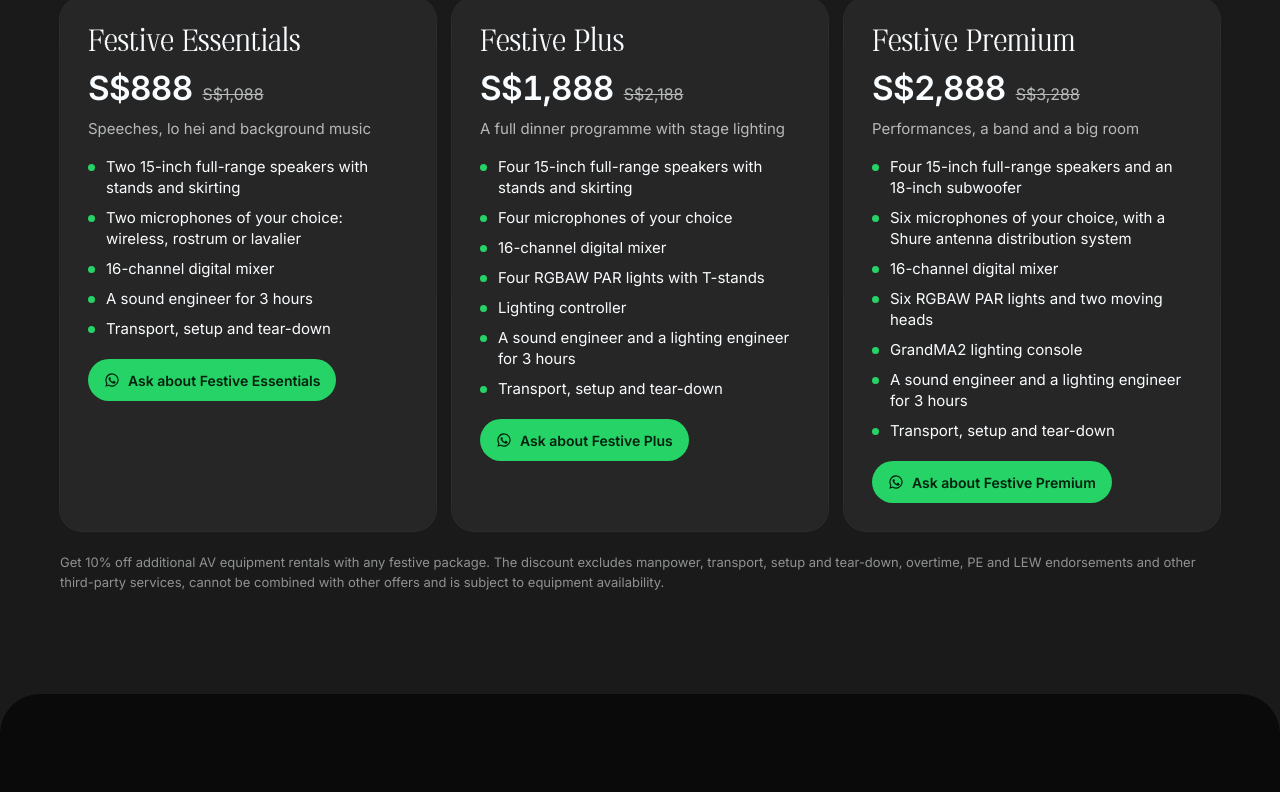
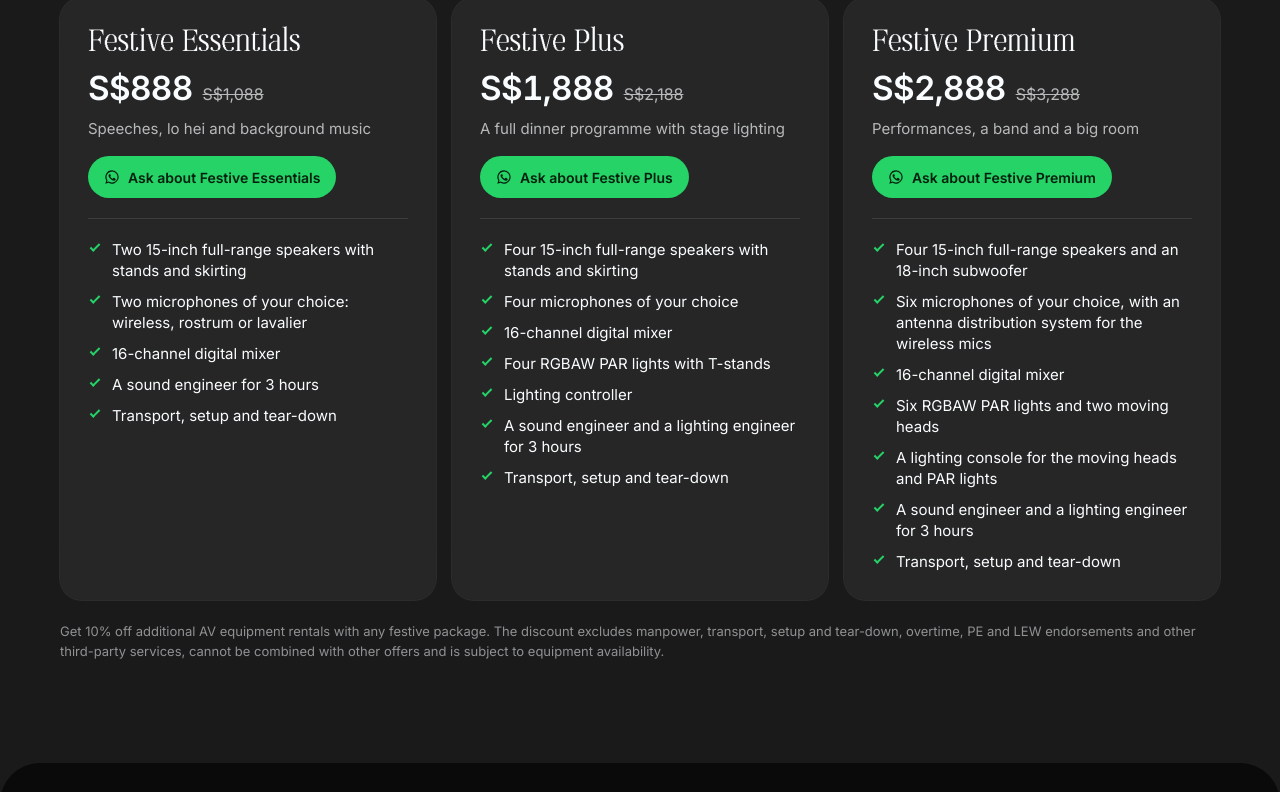
Before and after one commit to PixelPro-Studios/pixelpro-website, a Next.js app: page /mockup/cny-event-av-v3 in a window 1280 px wide. Shown: the part 2245-3037 px from the top of the page. Built offline with nearby package versions, Linux system fonts and the light colour scheme.

Commit message:
Mockups: events links in one centred row; package cards in the rankrhq.com pricing order with aligned rows and ticks; no gear brands in the package lists

```diff
--- a/app/mockup/_v3/ServiceV3.tsx
+++ b/app/mockup/_v3/ServiceV3.tsx
@@ -119,14 +119,14 @@ export default function ServiceV3({ c }: { c: ServiceV2Content }) {
                     </p>
                   )}
                   <p className="v3-pkg-best">{p.best}</p>
+                  <a className="v3-sizer-ask" href={pkgLink(c.wa, p.name)} target="_blank" rel="noopener noreferrer">
+                    <WaIcon /> Ask about {p.name}
+                  </a>
                   <ul>
                     {p.includes.map((x) => (
                       <li key={x}>{x}</li>
                     ))}
                   </ul>
-                  <a className="v3-sizer-ask" href={pkgLink(c.wa, p.name)} target="_blank" rel="noopener noreferrer">
-                    <WaIcon /> Ask about {p.name}
-                  </a>
                 </div>
               ))}
             </div>
--- a/app/mockup/_v3/v3.css
+++ b/app/mockup/_v3/v3.css
@@ -382,7 +382,10 @@
 .v3-phead span { font-family: inherit; font-size: 12px; font-weight: 600 !important; letter-spacing: 0.02em; text-transform: none; }
 
 /* Jovin's feedback, 18 Nov: links under the events carousel, rotating promotions, calm logo row, Instagram, festive packages */
-.v3-links-row { margin-top: 28px; max-width: 420px; }
+.v3-links-row { flex-direction: row; flex-wrap: wrap; justify-content: center; gap: 0 32px; margin-top: 14px; border-top: 0; }
+.v3-links-row .v3-alink { display: inline-flex; gap: 8px; padding: 10px 2px; border: 0; font-size: 16px; letter-spacing: -0.01em; }
+@media (hover: hover) and (pointer: fine) { .v3-links-row .v3-alink:hover > span:first-child { transform: none; } }
+@media (max-width: 600px) { .v3-links-row { gap: 0 22px; } }
 .v3-promo { position: relative; margin-top: 28px; min-height: 360px; }
 .v3-promo-card { position: absolute; inset: 0; display: grid; grid-template-columns: 1.1fr 1fr; gap: clamp(20px, 3vw, 40px); align-items: center; color: inherit; text-decoration: none; opacity: 0; transform: translateY(8px); transition: opacity 600ms var(--ease-out), transform 600ms var(--ease-out); pointer-events: none; }
 .v3-promo-card.is-on { opacity: 1; transform: none; pointer-events: auto; }
@@ -407,13 +410,14 @@
 .v3-ig-grid a { position: absolute; inset: 0; display: block; }
 @media (max-width: 860px) { .v3-ig-grid { grid-template-columns: repeat(3, 1fr); } }
 .v3-pkgs { margin-top: 28px; display: grid; grid-template-columns: repeat(3, 1fr); gap: 16px; }
+@supports (grid-template-rows: subgrid) { .v3-pkg { grid-row: span 5; grid-template-rows: subgrid; row-gap: 12px; } } /* name, price, use, button, list line up across cards */
 .v3-pkg { display: grid; gap: 12px; align-content: start; padding: clamp(20px, 2.4vw, 28px); border-radius: 22px; background: rgba(255, 255, 255, 0.05); box-shadow: 0 0 0 1px rgba(255, 255, 255, 0.08); }
 .v3-pkg-best { color: var(--mut); font-size: 15px; }
 .v3-pkg-price { display: flex; align-items: baseline; gap: 10px; margin: 0; }
 .v3-pkg-price b { font-weight: 600; font-size: clamp(28px, 2.6vw, 34px); letter-spacing: -0.02em; line-height: 1; font-variant-numeric: tabular-nums; }
 .v3-pkg-price s { color: var(--mut); font-size: 16px; }
-.v3-pkg ul { margin: 4px 0 8px; padding: 0; list-style: none; display: grid; gap: 9px; }
-.v3-pkg li { padding-left: 18px; position: relative; font-size: 15px; line-height: 1.4; }
-.v3-pkg li::before { content: ""; position: absolute; left: 0; top: 0.55em; width: 7px; height: 7px; border-radius: 50%; background: var(--wa); }
-.v3-pkg .v3-sizer-ask { justify-self: start; margin-top: auto; }
+.v3-pkg ul { margin: 8px 0 0; padding: 20px 0 0; border-top: 1px solid rgba(255, 255, 255, 0.1); list-style: none; display: grid; gap: 10px; align-content: start; }
+.v3-pkg li { padding-left: 24px; position: relative; font-size: 15px; line-height: 1.4; }
+.v3-pkg li::before { content: ""; position: absolute; left: 2px; top: 0.36em; width: 10px; height: 5px; border-left: 2px solid var(--wa); border-bottom: 2px solid var(--wa); transform: rotate(-45deg); }
+.v3-pkg .v3-sizer-ask { justify-self: start; align-self: start; margin-top: 4px; }
 @media (max-width: 960px) { .v3-pkgs { grid-template-columns: 1fr; } }
--- a/app/mockup/cny-event-av-v3/content.ts
+++ b/app/mockup/cny-event-av-v3/content.ts
@@ -54,7 +54,7 @@ export const c: ServiceV2Content = {
     items: [
       { name: "Festive Essentials", price: "S$888", was: "S$1,088", best: "Speeches, lo hei and background music", includes: ["Two 15-inch full-range speakers with stands and skirting", "Two microphones of your choice: wireless, rostrum or lavalier", "16-channel digital mixer", "A sound engineer for 3 hours", "Transport, setup and tear-down"] },
       { name: "Festive Plus", price: "S$1,888", was: "S$2,188", best: "A full dinner programme with stage lighting", includes: ["Four 15-inch full-range speakers with stands and skirting", "Four microphones of your choice", "16-channel digital mixer", "Four RGBAW PAR lights with T-stands", "Lighting controller", "A sound engineer and a lighting engineer for 3 hours", "Transport, setup and tear-down"] },
-      { name: "Festive Premium", price: "S$2,888", was: "S$3,288", best: "Performances, a band and a big room", includes: ["Four 15-inch full-range speakers and an 18-inch subwoofer", "Six microphones of your choice, with a Shure antenna distribution system", "16-channel digital mixer", "Six RGBAW PAR lights and two moving heads", "GrandMA2 lighting console", "A sound engineer and a lighting engineer for 3 hours", "Transport, setup and tear-down"] },
+      { name: "Festive Premium", price: "S$2,888", was: "S$3,288", best: "Performances, a band and a big room", includes: ["Four 15-inch full-range speakers and an 18-inch subwoofer", "Six microphones of your choice, with an antenna distribution system for the wireless mics", "16-channel digital mixer", "Six RGBAW PAR lights and two moving heads", "A lighting console for the moving heads and PAR lights", "A sound engineer and a lighting engineer for 3 hours", "Transport, setup and tear-down"] },
     ],
   },
   buyers: {
```
